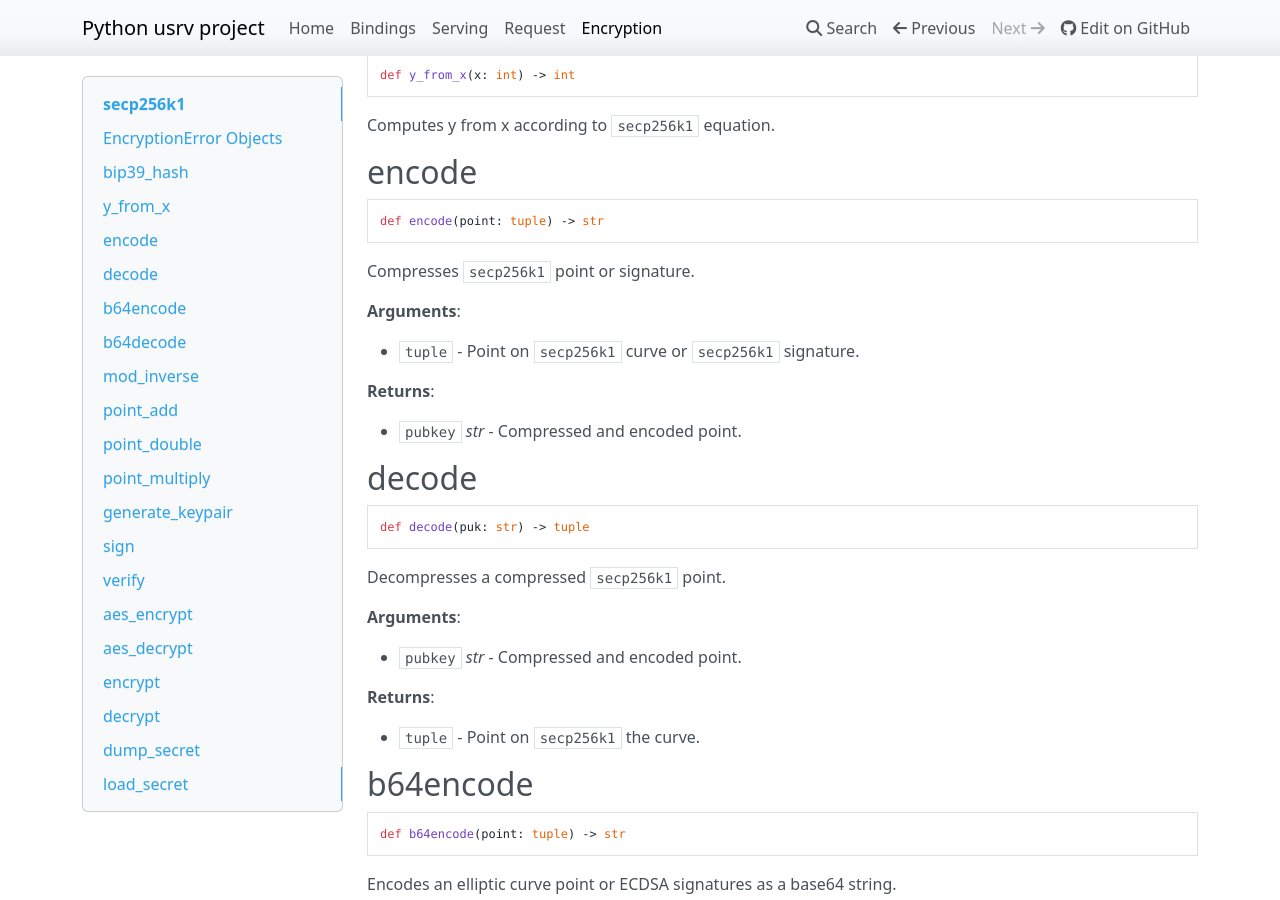
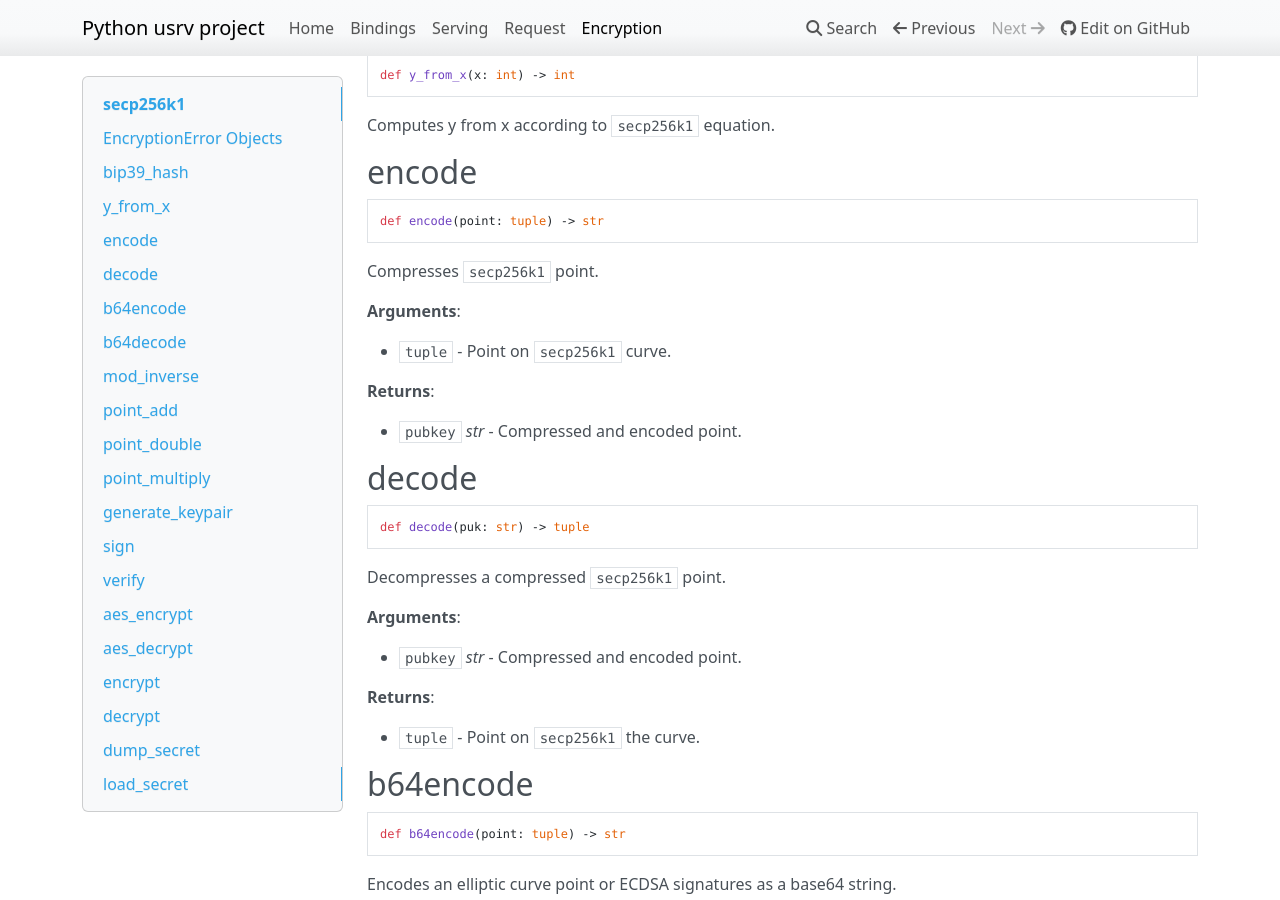
Before and after one commit to Moustikitos/micro-server, an MkDocs documentation site: the page built from docs/encryption.md, in a window 1280 px wide and 900 px high, scrolled down 629 px. Built offline with MkDocs 1.6.1, drawn with Linux system fonts in a browser that asks for light colours; nearby versions of some CDN libraries.

Commit message:
doc: documentation update

````diff
--- a/docs/encryption.md
+++ b/docs/encryption.md
@@ -51,11 +51,11 @@ Computes y from x according to `secp256k1` equation.
 def encode(point: tuple) -> str
 ```
 
-Compresses `secp256k1` point or signature.
+Compresses `secp256k1` point.
 
 **Arguments**:
 
-- `tuple` - Point on `secp256k1` curve or `secp256k1` signature.
+- `tuple` - Point on `secp256k1` curve.
 
 
 **Returns**:
````
Also changed, not shown: 1 other file.
